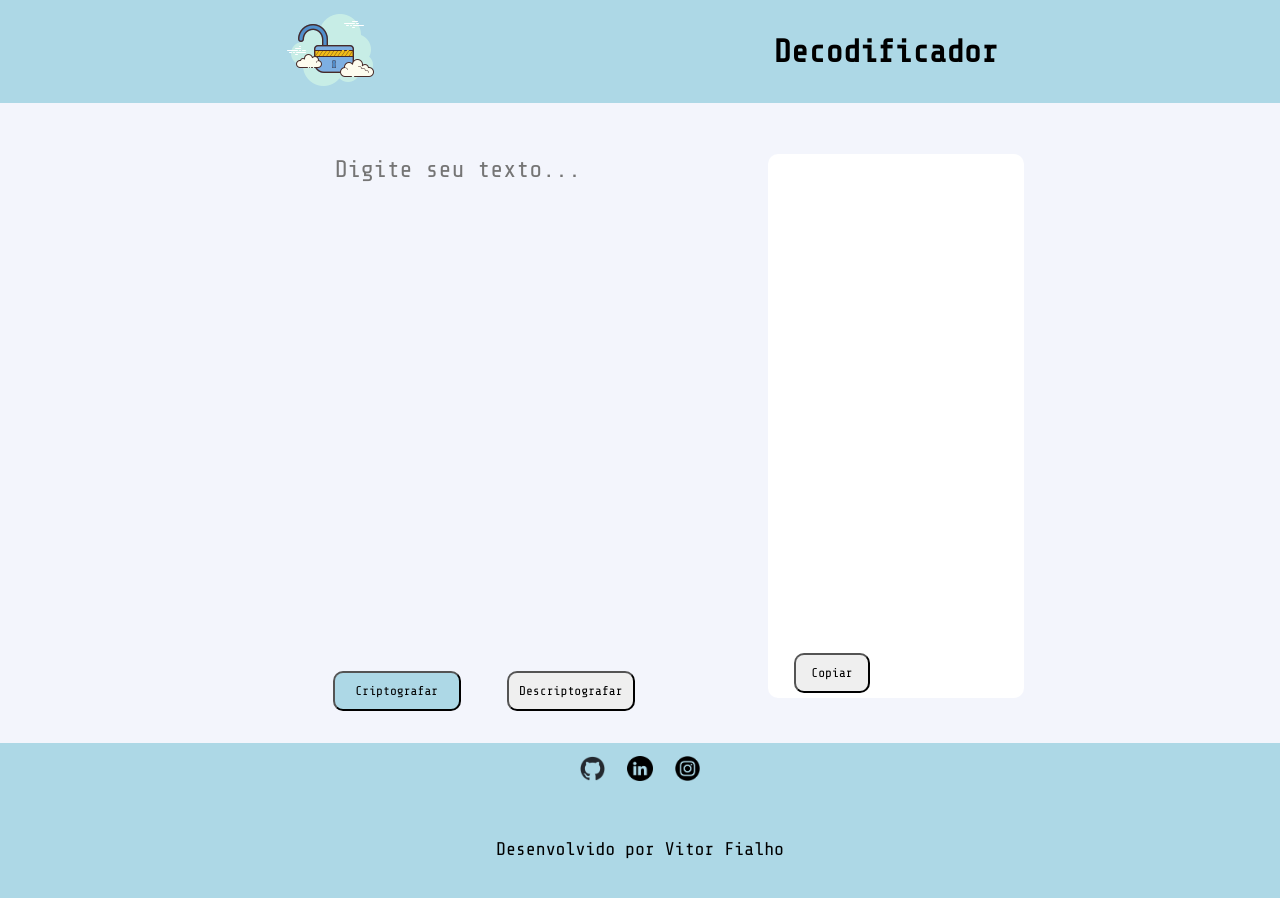
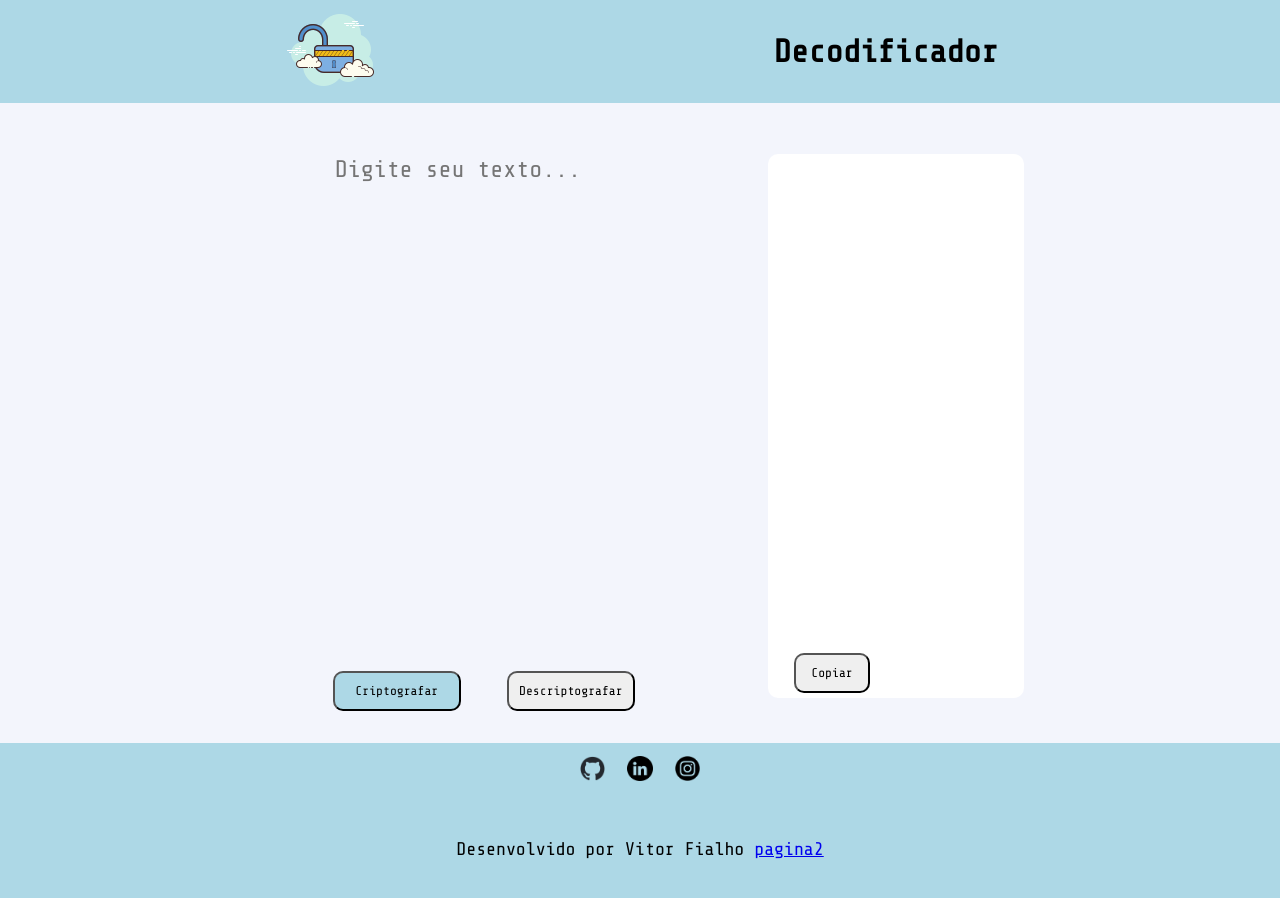
Before and after one commit to vitorFialho/decodificador-de-texto, a plain HTML site: page index.html in a window 1280 px wide. Drawn offline with nearby package versions, Linux system fonts and the light colour scheme.

Commit message:
Página 2 completa

```diff
--- a/index.html
+++ b/index.html
@@ -44,7 +44,7 @@
                 <a href="https://www.instagram.com/fialho159/" target="_blank"><img src="imagens/instagram.png" alt="Logo do Instagram"></a>
             </li>
         </ul>
-        <p>Desenvolvido por Vitor Fialho</p>
+        <p>Desenvolvido por Vitor Fialho  <a href="segunda-pagina.html">pagina2</a></p>
     </footer>
 
     <script src="decodificador.js"></script>
```
Also changed, not shown: segunda-pagina.html (+1 -0 lines).
